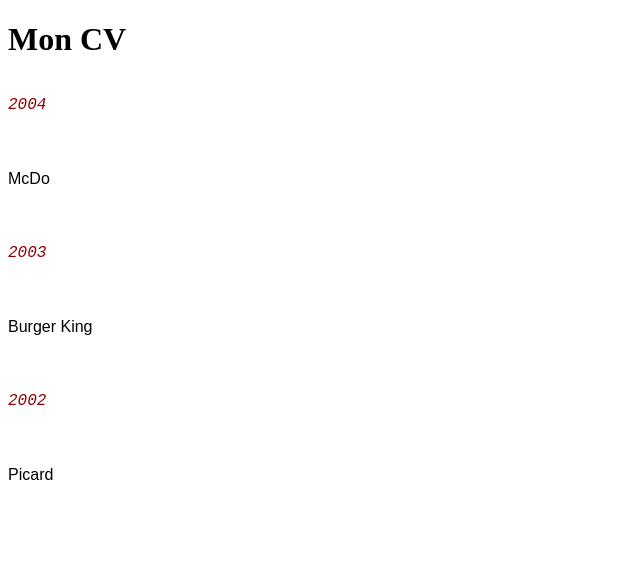
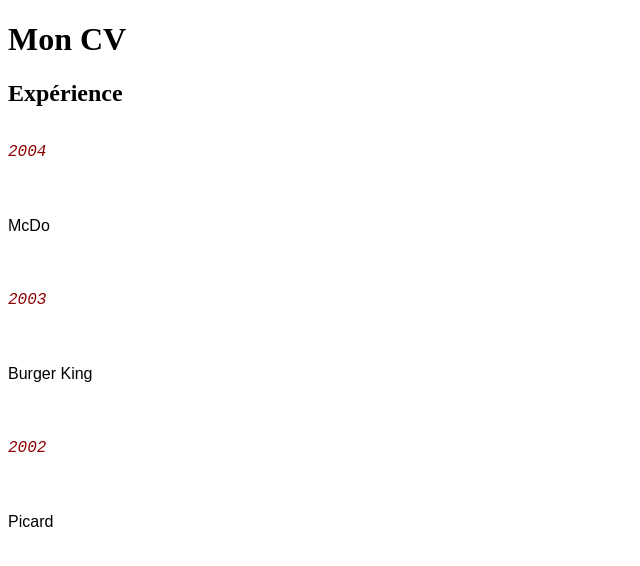
Before and after one commit to sophie-nicolazo/sophie-nicolazo.github.io, a plain HTML site: page cv.html in a window 1280 px wide. Shown: the whole page, without its empty margins (0-640 px from the left). Drawn offline with Linux system fonts and the light colour scheme.

Commit message:
Update cv.html

```diff
--- a/cv.html
+++ b/cv.html
@@ -8,6 +8,7 @@
 </head>
 <body>
     <h1>Mon CV</h1>
+    <h2>Expérience</h2>
 
     <div class="grid">
         <p class="annee">2004</p><p class="activite">McDo</p>
```
